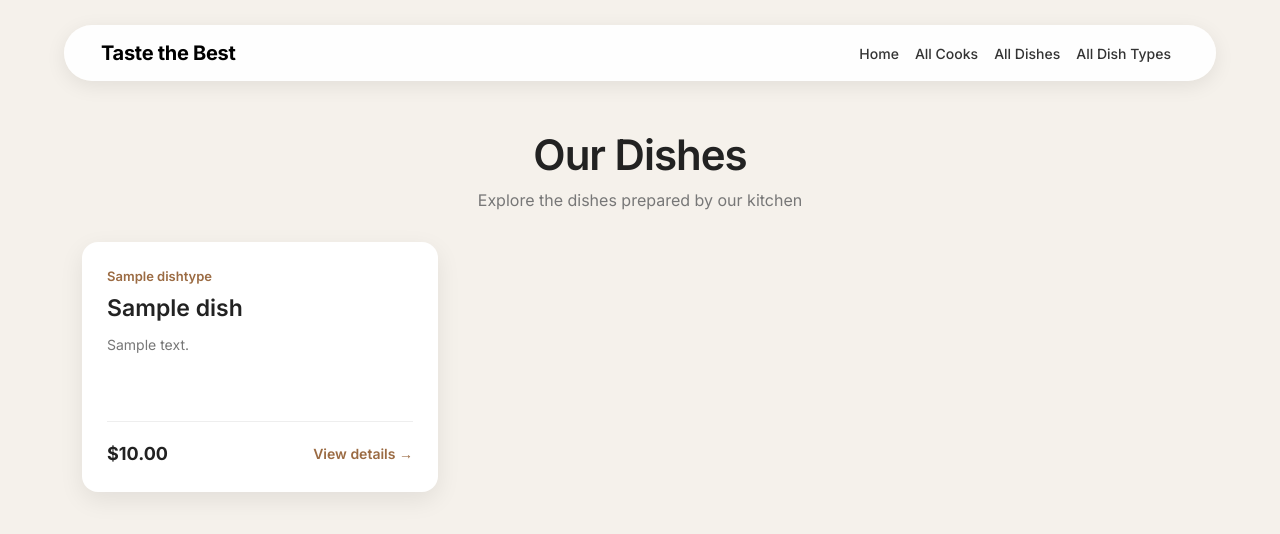
After one commit to GGZahar1/Restaurant-kitchen-service, a Django app: page /dishes/ in a window 1280 px wide. The commit adds this page. Shown: the top 534 px of the page. Run offline with Django 5.2, Linux system fonts and the light colour scheme; tables that the repository leaves empty hold one stand-in row (values such as "Sample post").

Commit message:
Add cook, dish and dish_type list pages

```diff
--- a/kitchen/urls.py
+++ b/kitchen/urls.py
@@ -1,8 +1,11 @@
 from django.urls import path
-from .views import index
+from .views import index, CookListView, DishTypeListView, DishListView
 
 urlpatterns = [
     path("", index, name="home"),
+    path("cooks/", CookListView.as_view(), name="cook-list"),
+    path("dish_types/", DishTypeListView.as_view(), name="dish-type-list"),
+    path("dishes/", DishListView.as_view(), name="dish-list"),
 ]
 
 app_name = "kitchen"
--- a/kitchen/views.py
+++ b/kitchen/views.py
@@ -2,6 +2,7 @@ from django.contrib.auth import get_user_model
 from django.contrib.auth.models import AbstractUser
 from django.http import HttpResponse, HttpRequest
 from django.shortcuts import render
+from django.views import generic
 
 from kitchen.models import Dish, DishType, Cook
 
@@ -13,3 +14,21 @@ def index(request: HttpRequest) -> HttpResponse:
         "num_cooks": get_user_model().objects.count()
     }
     return render(request, "kitchen/index.html", context=context)
+
+
+class CookListView(generic.ListView):
+    model = Cook
+    paginate_by = 6
+    template_name = "kitchen/cook-list.html"
+
+
+class DishTypeListView(generic.ListView):
+    model = DishType
+    paginate_by = 6
+    template_name = "kitchen/dish-type-list.html"
+
+
+class DishListView(generic.ListView):
+    model = Dish
+    paginate_by = 6
+    template_name = "kitchen/dish-list.html"
--- a/static/css/styles.css
+++ b/static/css/styles.css
@@ -135,3 +135,268 @@ body {
 
   margin-bottom: 0;
 }
+/* Cooks page */
+
+.cooks-page {
+  padding-top: 130px;
+  padding-bottom: 30px;
+}
+
+.cooks-header {
+  text-align: center;
+  margin-bottom: 30px;
+}
+
+.cooks-header h1 {
+  font-size: 42px;
+  font-weight: 600;
+  letter-spacing: -1px;
+  margin-bottom: 8px;
+}
+
+.cooks-header p {
+  color: #777;
+  font-size: 16px;
+}
+
+
+/* Cook cards */
+
+.cook-card {
+  height: 100%;
+  background-color: #ffffff;
+
+  padding: 30px;
+
+  border-radius: 16px;
+
+  box-shadow: 0 8px 25px rgba(0, 0, 0, 0.08);
+
+  transition: 0.2s ease;
+}
+
+.cook-card:hover {
+  transform: translateY(-4px);
+  box-shadow: 0 12px 30px rgba(0, 0, 0, 0.12);
+}
+
+.cook-name {
+  font-size: 23px;
+  font-weight: 600;
+  margin-bottom: 5px;
+}
+
+.cook-username {
+  color: #777;
+  font-size: 14px;
+  margin-bottom: 25px;
+}
+
+.cook-card hr {
+  border: 0;
+  border-top: 1px solid #ddd;
+  margin-bottom: 25px;
+}
+
+
+/* Experience */
+
+.cook-experience {
+  display: flex;
+  flex-direction: column;
+
+  margin-bottom: 30px;
+}
+
+.cook-experience span {
+  color: #777;
+  font-size: 13px;
+  margin-bottom: 5px;
+}
+
+.cook-experience strong {
+  font-size: 18px;
+  font-weight: 600;
+}
+
+
+/* View details */
+
+.cook-details {
+  color: #9b6b43;
+
+  font-size: 14px;
+  font-weight: 600;
+
+  text-decoration: none;
+}
+
+.cook-details:hover {
+  color: #70492d;
+}
+
+/* Dish Types page */
+
+.dish-types-page {
+  padding-top: 130px;
+  padding-bottom: 30px;
+}
+
+.dish-types-header {
+  text-align: center;
+  margin-bottom: 30px;
+}
+
+.dish-types-header h1 {
+  font-size: 42px;
+  font-weight: 600;
+  letter-spacing: -1px;
+  margin-bottom: 8px;
+}
+
+.dish-types-header p {
+  color: #777;
+  font-size: 16px;
+}
+
+
+/* Dish Type card */
+
+.dish-type-card {
+  height: 160px;
+
+  background-color: #fff;
+  border-radius: 16px;
+
+  padding: 25px;
+
+  display: flex;
+  flex-direction: column;
+  justify-content: space-between;
+
+  box-shadow: 0 8px 25px rgba(0, 0, 0, 0.08);
+
+  transition: 0.2s ease;
+}
+
+.dish-type-card:hover {
+  transform: translateY(-4px);
+
+  box-shadow: 0 12px 30px rgba(0, 0, 0, 0.12);
+}
+
+.dish-type-card h2 {
+  font-size: 22px;
+  font-weight: 600;
+  margin: 0;
+}
+
+.dish-type-details {
+  color: #9b6b43;
+
+  font-size: 14px;
+  font-weight: 600;
+
+  text-decoration: none;
+}
+
+.dish-type-details:hover {
+  color: #70492d;
+}
+
+
+/* Dishes page */
+
+.dishes-page {
+  padding-top: 130px;
+  padding-bottom: 30px;
+}
+
+.dishes-header {
+  text-align: center;
+  margin-bottom: 30px;
+}
+
+.dishes-header h1 {
+  font-size: 42px;
+  font-weight: 600;
+  letter-spacing: -1px;
+  margin-bottom: 8px;
+}
+
+.dishes-header p {
+  color: #777;
+  font-size: 16px;
+}
+
+
+/* Dish card */
+
+.dish-card {
+  height: 100%;
+  min-height: 250px;
+
+  background-color: #fff;
+  border-radius: 16px;
+
+  padding: 25px;
+
+  display: flex;
+  flex-direction: column;
+  justify-content: space-between;
+
+  box-shadow: 0 8px 25px rgba(0, 0, 0, 0.08);
+
+  transition: 0.2s ease;
+}
+
+.dish-card:hover {
+  transform: translateY(-4px);
+
+  box-shadow: 0 12px 30px rgba(0, 0, 0, 0.12);
+}
+
+.dish-type {
+  color: #9b6b43;
+  font-size: 13px;
+  font-weight: 600;
+  margin-bottom: 8px;
+}
+
+.dish-name {
+  font-size: 23px;
+  font-weight: 600;
+  margin-bottom: 12px;
+}
+
+.dish-description {
+  color: #777;
+  font-size: 14px;
+  line-height: 1.6;
+  margin-bottom: 25px;
+}
+
+.dish-footer {
+  display: flex;
+  align-items: center;
+  justify-content: space-between;
+
+  padding-top: 18px;
+  border-top: 1px solid #eee;
+}
+
+.dish-price {
+  font-size: 18px;
+  font-weight: 700;
+}
+
+.dish-details {
+  color: #9b6b43;
+  font-size: 14px;
+  font-weight: 600;
+  text-decoration: none;
+}
+
+.dish-details:hover {
+  color: #70492d;
+}
--- a/templates/includes/navbar.html
+++ b/templates/includes/navbar.html
@@ -13,19 +13,19 @@
         </li>
 
         <li class="nav-item">
-          <a class="nav-link" href="#">
+          <a class="nav-link" href="{% url "kitchen:cook-list" %}">
             All Cooks
           </a>
         </li>
 
         <li class="nav-item">
-          <a class="nav-link" href="#">
+          <a class="nav-link" href="{% url "kitchen:dish-list" %}">
             All Dishes
           </a>
         </li>
 
         <li class="nav-item">
-          <a class="nav-link" href="#">
+          <a class="nav-link" href="{% url "kitchen:dish-type-list" %}">
             All Dish Types
           </a>
         </li>
--- a/templates/includes/pagination.html
+++ b/templates/includes/pagination.html
@@ -1,5 +1,4 @@
 {% if is_paginated %}
-
   <nav class="mt-4">
     <ul class="pagination justify-content-center">
 
@@ -14,12 +13,19 @@
         </li>
       {% endif %}
 
+      {% for page_number in paginator.get_elided_page_range %}
 
-      {% for page_number in paginator.page_range %}
+        {% if page_number == paginator.ELLIPSIS %}
 
-        <li
-            class="page-item {% if page_number == page_obj.number %}active{% endif %}"
-        >
+          <li class="page-item disabled">
+            <span class="page-link">
+              {{ page_number }}
+            </span>
+          </li>
+
+        {% else %}
+
+          <li class="page-item {% if page_number == page_obj.number %}active{% endif %}">
             <a
               class="page-link"
               href="?page={{ page_number }}"
@@ -28,8 +34,9 @@
             </a>
           </li>
 
+        {% endif %}
+
       {% endfor %}
-
 
       {% if page_obj.has_next %}
         <li class="page-item">
@@ -44,5 +51,4 @@
 
     </ul>
   </nav>
-
 {% endif %}
--- /dev/null
+++ b/templates/kitchen/dish-list.html
@@ -0,0 +1,68 @@
+{% extends "base.html" %}
+
+{% block title %}
+  Our Dishes
+{% endblock %}
+
+{% block content %}
+
+  <div class="container dishes-page">
+
+    <div class="dishes-header">
+      <h1>Our Dishes</h1>
+      <p>Explore the dishes prepared by our kitchen</p>
+    </div>
+
+    <div class="row g-4">
+
+      {% for dish in dish_list %}
+
+        <div class="col-lg-4 col-md-6">
+
+          <div class="dish-card">
+
+            <div>
+              <p class="dish-type">
+                {{ dish.dish_type.name }}
+              </p>
+
+              <h2 class="dish-name">
+                {{ dish.name }}
+              </h2>
+
+              <p class="dish-description">
+                {{ dish.description }}
+              </p>
+            </div>
+
+            <div class="dish-footer">
+
+              <span class="dish-price">
+                ${{ dish.price }}
+              </span>
+
+              <a href="#" class="dish-details">
+                View details →
+              </a>
+
+            </div>
+
+          </div>
+
+        </div>
+
+      {% empty %}
+
+        <div class="col-12">
+          <p class="text-center">
+            There are no dishes yet.
+          </p>
+        </div>
+
+      {% endfor %}
+
+    </div>
+
+  </div>
+
+{% endblock %}
```
Also changed, not shown: templates/kitchen/cook-list.html (added, +60 -0 lines), templates/kitchen/dish-type-list.html (added, +50 -0 lines), templates/kitchen/index.html (+4 -4 lines). Lines whose indentation alone changed are shown as unchanged.
